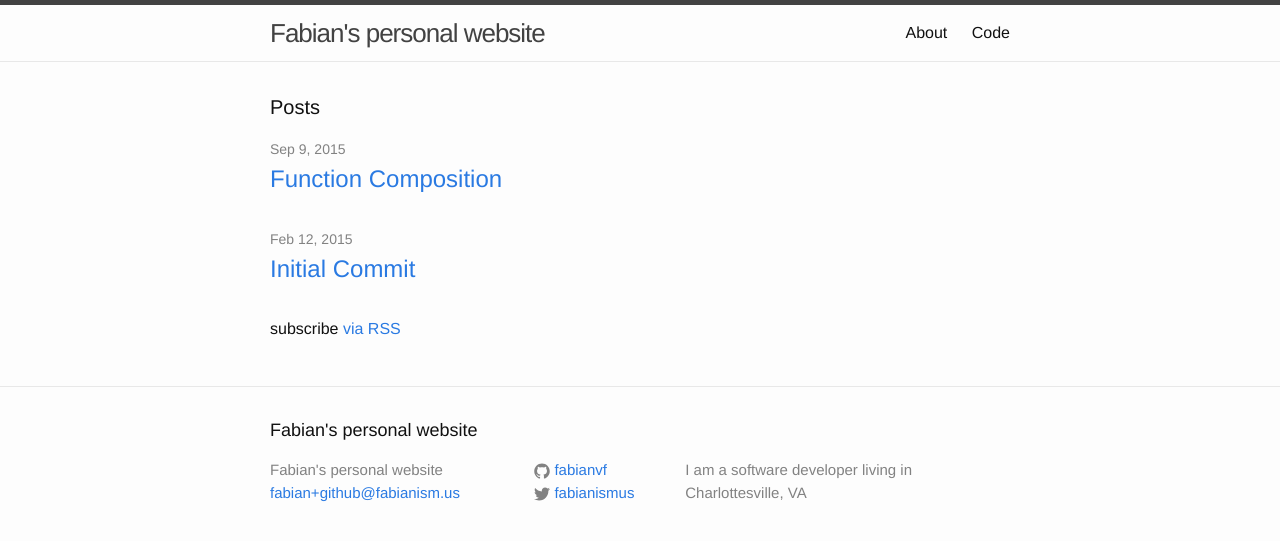
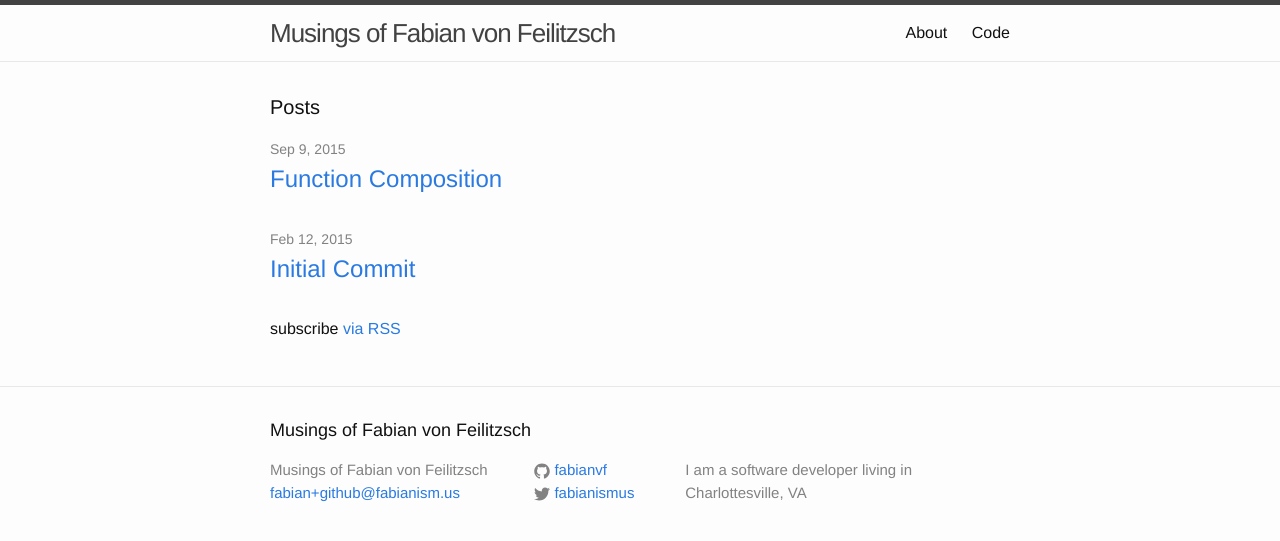
Before and after one commit to fabianvf/fabianvf.github.io, a Jekyll site: the page built from index.html, in a window 1280 px wide. Shown: the top 541 px of the page. Built offline with Jekyll 4.4.1, drawn with Linux system fonts in a browser that asks for light colours.

Commit message:
change name

```diff
--- a/_config.yml
+++ b/_config.yml
@@ -1,5 +1,5 @@
 # Site settings
-title: Fabian's personal website
+title: Musings of Fabian von Feilitzsch
 email: fabian+github@fabianism.us
 description: > # this means to ignore newlines until "baseurl:"
   I am a software developer living in Charlottesville, VA
```
